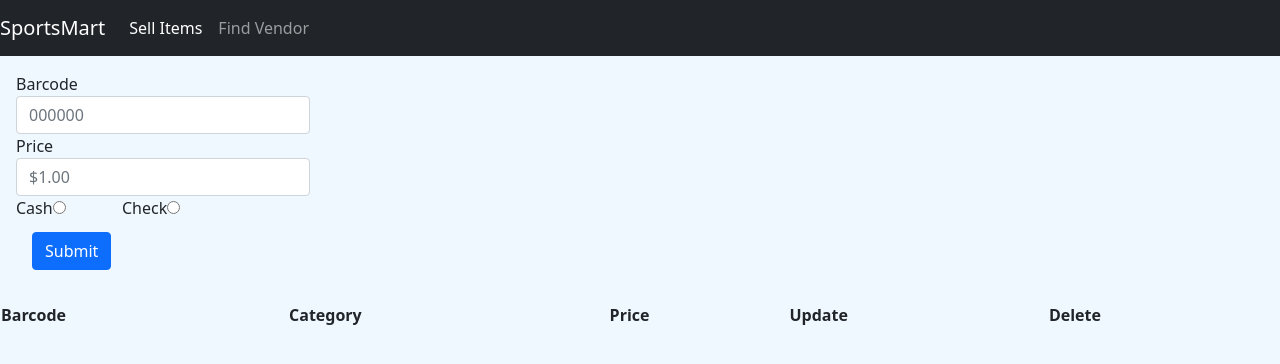
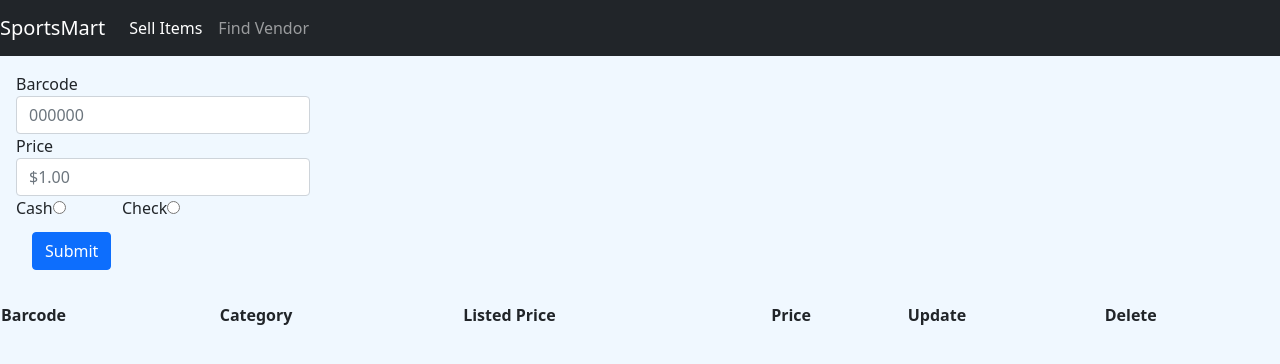
Before and after one commit to jlove-dev/sportsmart-v3, an Angular app: page /sell-item in a window 1280 px wide. Shown: the top 364 px of the page. Built offline with nearby package versions, Linux system fonts and the light colour scheme.

Commit message:
Sell-item formatting fix

```diff
--- a/src/app/modules/point-of-sale/components/sell-item/sell-item.component.ts
+++ b/src/app/modules/point-of-sale/components/sell-item/sell-item.component.ts
@@ -29,7 +29,7 @@
   }
 
   //Create itemsArray to pass down to sell-table component
-  itemsArray: { price: string; category: string; barCode: string }[] = [
+  itemsArray: { listedPrice: string; price: string; category: string; barCode: string }[] = [
   ]
 
   //Reset the item interface
@@ -47,6 +47,7 @@
       if(response !== null){
         this.itemsArray.push(
           {
+            listedPrice: response.price,
             price: this.item.price,
             category: response.category,
             barCode: response.barCode
--- a/src/app/modules/point-of-sale/components/sell-table/sell-table.component.html
+++ b/src/app/modules/point-of-sale/components/sell-table/sell-table.component.html
@@ -4,6 +4,7 @@
     <tr>
       <th>Barcode</th>
       <th>Category</th>
+      <th>Listed Price</th>
       <th>Price</th>
       <th>Update</th>
       <th>Delete</th>
@@ -11,10 +12,10 @@
     </thead>
     <tbody>
     <tr *ngFor="let entry of itemsArray">
-<!--      These doesn't show up correctly in IntelliJ - I wonder why-->
-      <th>{{entry.barCode}}</th>
-      <th>{{entry.category}}</th>
-      <td>{{entry.price}}</td>
+      <th class="col-md-2">{{entry.barCode}}</th>
+      <th class="col-md-2">{{entry.category}}</th>
+      <th class="col-md-2">{{entry.listedPrice}}</th>
+      <td class="col-md-2">{{entry.price}}</td>
       <td>
         <button class="btn btn-primary">Update</button>
       </td>
--- a/src/app/modules/point-of-sale/components/sell-table/sell-table.component.ts
+++ b/src/app/modules/point-of-sale/components/sell-table/sell-table.component.ts
@@ -12,6 +12,6 @@
   ngOnInit(): void {
   }
 
-  @Input() itemsArray: { price: string; category: string; barCode: string; }[] = [];
+  @Input() itemsArray: {listedPrice: string; price: string; category: string; barCode: string; }[] = [];
 
 }
```
